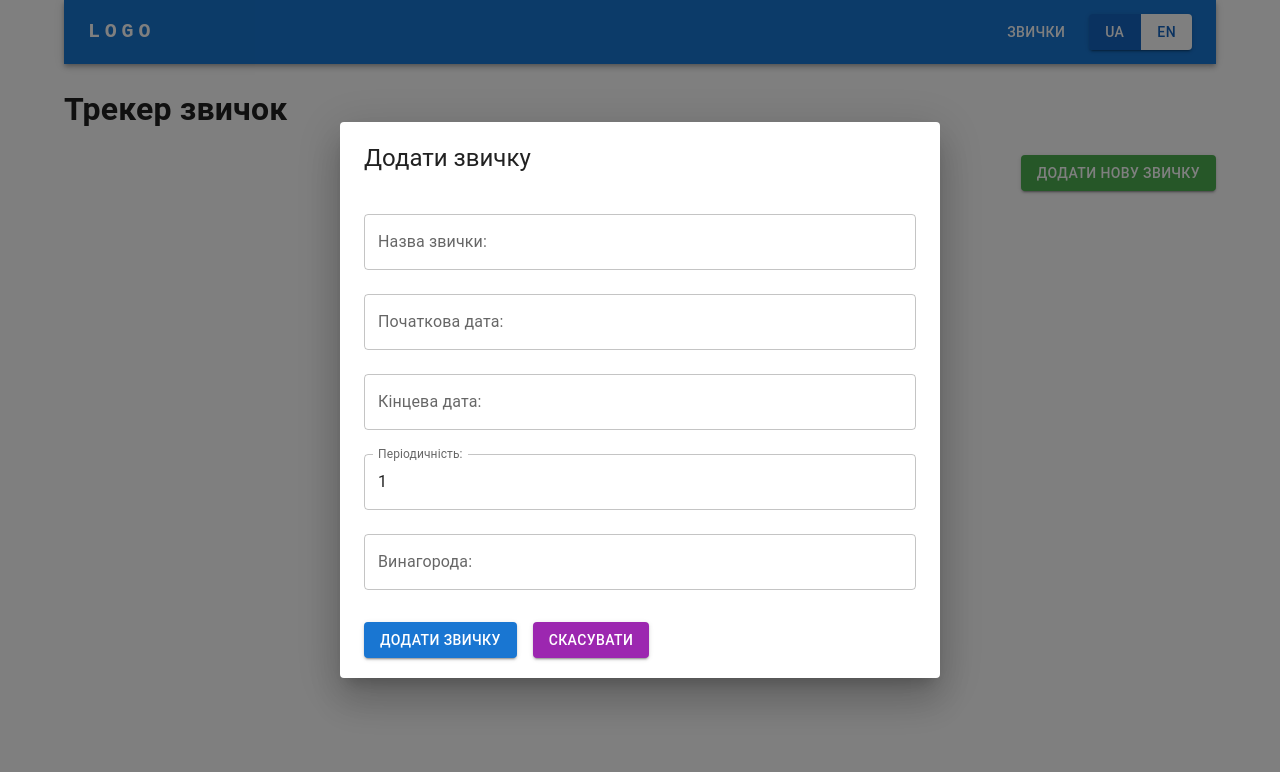
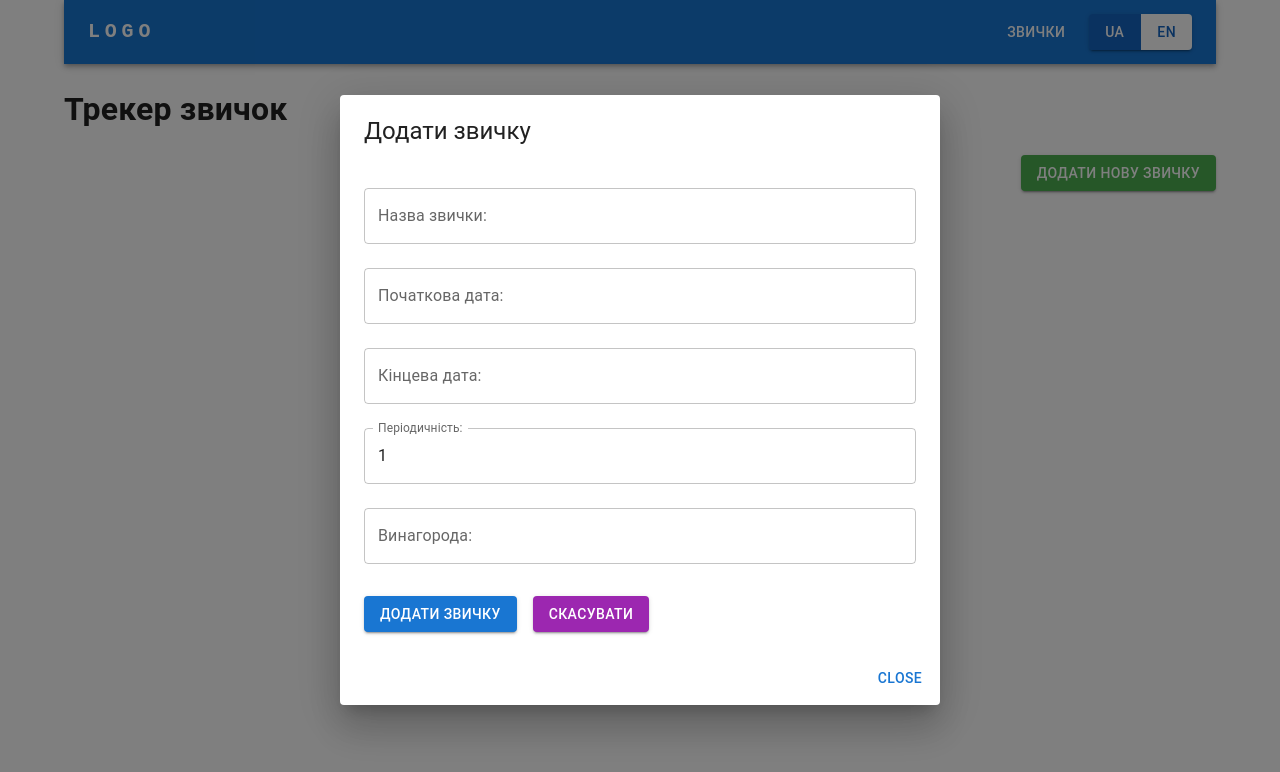
Before and after one commit to kuflei/habits, a React (Vite) app: page / in a window 1280 px wide. Both pictures are taken after a click on the button "ДОДАТИ НОВУ ЗВИЧКУ". Shown: the top 772 px of the page. Built offline with nearby package versions, Linux system fonts and the light colour scheme.

Commit message:
feat(modal): added mui modal instead of custom component

```diff
--- a/src/components/Modal.tsx
+++ /dev/null
@@ -1,26 +0,0 @@
-/*TODO: remove modal*/
-import * as React from 'react';
-import Dialog from '@mui/material/Dialog';
-import DialogContent from '@mui/material/DialogContent';
-
-interface ModalProps {
-    isOpen: boolean;
-    onClose: () => void;
-    /*TODO: import from React*/
-    children: React.ReactNode;
-}
-
-const Modal: React.FC<ModalProps> = (props) => {
-    if (!props.isOpen) return null;
-
-    return (
-            <Dialog
-                open={props.isOpen}
-                onClose={props.onClose}>
-                <DialogContent>
-                        {props.children}
-                </DialogContent>
-            </Dialog>
-    );
-}
-export default Modal;
--- a/src/pages/HabitItem.tsx
+++ b/src/pages/HabitItem.tsx
@@ -1,10 +1,9 @@
 import React, { useState } from 'react';
-import { Card, CardHeader, CardContent, Typography, Button, Box } from '@mui/material';
+import { Card, CardHeader, CardContent, Typography, Button, Box, Dialog, DialogContent, DialogActions } from '@mui/material';
 import { useTranslation } from 'react-i18next';
 import { Habit } from '@/types/Habit';
 import { useHabitStore } from '@/store/useHabitStore';
 import HabitCalendar from '@/features/habits/HabitCalendar';
-import Modal from '@/components/Modal';
 import HabitForm from '@/features/habits/HabitForm';
 import {generateDateRange} from "@/utils/date";
 
@@ -67,9 +66,16 @@ const HabitItem: React.FC<HabitItemProps> = (props) => {
                     </Box>
                 </CardContent>
             </Card>
-            <Modal isOpen={isEditing} onClose={() => setIsEditing(false)}>
-                <HabitForm habit={props.habit} onClose={() => setIsEditing(false)} />
-            </Modal>
+            <Dialog open={isEditing} onClose={() => setIsEditing(false)}>
+                <DialogContent>
+                    <HabitForm habit={props.habit} onClose={() => setIsEditing(false)} />
+                </DialogContent>
+                <DialogActions>
+                    <Button onClick={() => setIsEditing(false)} color="primary">
+                        Close
+                    </Button>
+                </DialogActions>
+            </Dialog>
         </div>
     );
 };
--- a/src/pages/Home.tsx
+++ b/src/pages/Home.tsx
@@ -1,9 +1,8 @@
 import React, { useState } from 'react';
 import { useTranslation } from 'react-i18next';
-import {Button} from "@mui/material";
+import {Button, Dialog, DialogContent, DialogActions} from "@mui/material";
 import HabitForm from '@/features/habits/HabitForm';
 import HabitList from '@/pages/HabitList';
-import Modal from '@/components/Modal';
 
 const Home: React.FC = () => {
     const [isModalOpen, setIsModalOpen] = useState(false);
@@ -41,10 +40,16 @@ const Home: React.FC = () => {
             {showSuccessMessage && (
                 <p className={`success-message ${hideMessage ? 'hide' : ''}`}>✅ {t("added")}</p>
             )}
-            <Modal isOpen={isModalOpen} onClose={() => setIsModalOpen(false)}>
-                <HabitForm onClose={handleHabitAdded}/>
-            </Modal>
-
+            <Dialog open={isModalOpen} onClose={() => setIsModalOpen(false)}>
+                <DialogContent>
+                    <HabitForm onClose={handleHabitAdded}  />
+                </DialogContent>
+                <DialogActions>
+                    <Button onClick={() => setIsModalOpen(false)} color="primary">
+                        Close
+                    </Button>
+                </DialogActions>
+            </Dialog>
             <HabitList/>
             <Button variant="contained" sx={cssButton}
                 onClick={() => setIsModalOpen(true)}>
```
